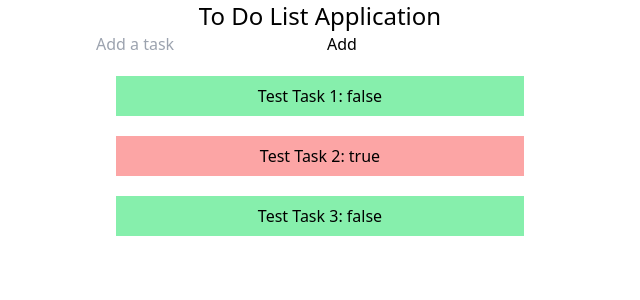
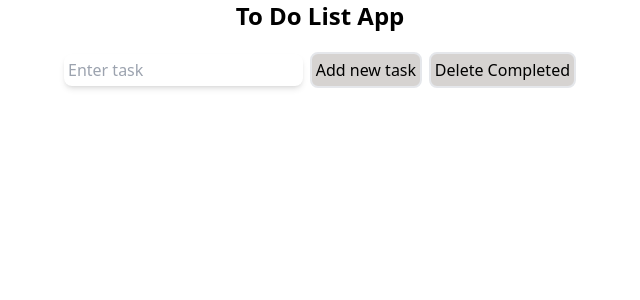
Before and after one commit to jbarrfitz/to-do-app, a Next.js app: page / in a window 1280 px wide. Shown: the top 300 px of the page, without its empty margins (320-960 px from the left). Built offline with nearby package versions, Linux system fonts and the light colour scheme.

Commit message:
Added functionality to buttons and toggling list items to mark as done

```diff
--- a/pages/index.tsx
+++ b/pages/index.tsx
@@ -10,33 +10,17 @@ const Home: NextPage = () => {
   }
 
   const [task, setTask] = useState<Task>({
-    id: uuidv4(),
+    id: '',
     desc: '',
     isDone: false,
   });
 
-  const [taskList, setTaskList] = useState<Task[]>([
-    {
-      id: '1',
-      desc: 'Test Task 1',
-      isDone: false,
-    },
-    {
-      id: '2',
-      desc: 'Test Task 2',
-      isDone: true,
-    },
-    {
-      id: '3',
-      desc: 'Test Task 3',
-      isDone: false,
-    },
-  ]);
+  const [taskList, setTaskList] = useState<Task[]>([]);
 
   function handleChange(e: React.FormEvent<HTMLInputElement>) {
     e.currentTarget.value &&
       setTask({
-        id: '001',
+        id: '',
         desc: e.currentTarget.value,
         isDone: false,
       });
@@ -44,40 +28,74 @@ const Home: NextPage = () => {
 
   function handleAdd() {
     const newTask: Task = {
-      id: task.id,
+      id: uuidv4(),
       desc: task.desc,
       isDone: task.isDone,
     };
+    setTaskList((prevList) => [newTask, ...prevList]);
+    setTask({
+      id: '',
+      desc: '',
+      isDone: false,
+    });
   }
 
-  const taskClick = (id: string) => {
-    const newTasks = [...taskList];
-    newTasks.map((task) => {
+  function handleToggle(id: string) {
+    const newTaskList = taskList.map((task) => {
       if (task.id === id) {
-        setTask({
+        const newTask = {
           ...task,
           isDone: !task.isDone,
-        });
+        };
+        return newTask;
       }
+      return task;
     });
-  };
+    setTaskList(newTaskList);
+  }
+
+  function handleDelete() {
+    const newTaskList = taskList.filter((task) => !task.isDone);
+    setTaskList(newTaskList);
+  }
 
   const tasks = taskList.map(({ id, desc, isDone }) => {
     const itemClass = isDone
-      ? 'bg-red-300 m-5 p-2 text-center'
-      : 'bg-green-300 m-5 p-2 text-center';
+      ? 'bg-red-300 rounded-lg m-5 p-2 text-center'
+      : 'bg-green-300 rounded-lg m-5 p-2 text-center';
     return (
-      <li key={id} className={itemClass}>
+      <li onClick={() => handleToggle(id)} key={id} className={itemClass}>
         {desc}: {isDone.toString()}
       </li>
     );
   });
 
   return (
-    <div className='Main max-w-md m-auto'>
-      <h1 className='text-2xl text-center'>To Do List Application</h1>
-      <input type='text' placeholder='Add a task' onChange={handleChange} />
-      <button>Add</button>
+    <div className='Main max-w-lg m-auto'>
+      <h1 className='text-2xl font-semibold text-center mb-5'>
+        To Do List App
+      </h1>
+      <div className='input-area flex items-center justify-between'>
+        <input
+          type='text'
+          className='border-0 rounded-lg border-black shadow-md p-1'
+          placeholder='Enter task'
+          onChange={handleChange}
+          value={task.desc}
+        />
+        <button
+          className='border-2 rounded-lg p-1 bg-stone-300'
+          onClick={handleAdd}
+        >
+          Add new task
+        </button>
+        <button
+          className='border-2 rounded-lg p-1 bg-stone-300'
+          onClick={handleDelete}
+        >
+          Delete Completed
+        </button>
+      </div>
       <ul>{tasks}</ul>
     </div>
   );
```
